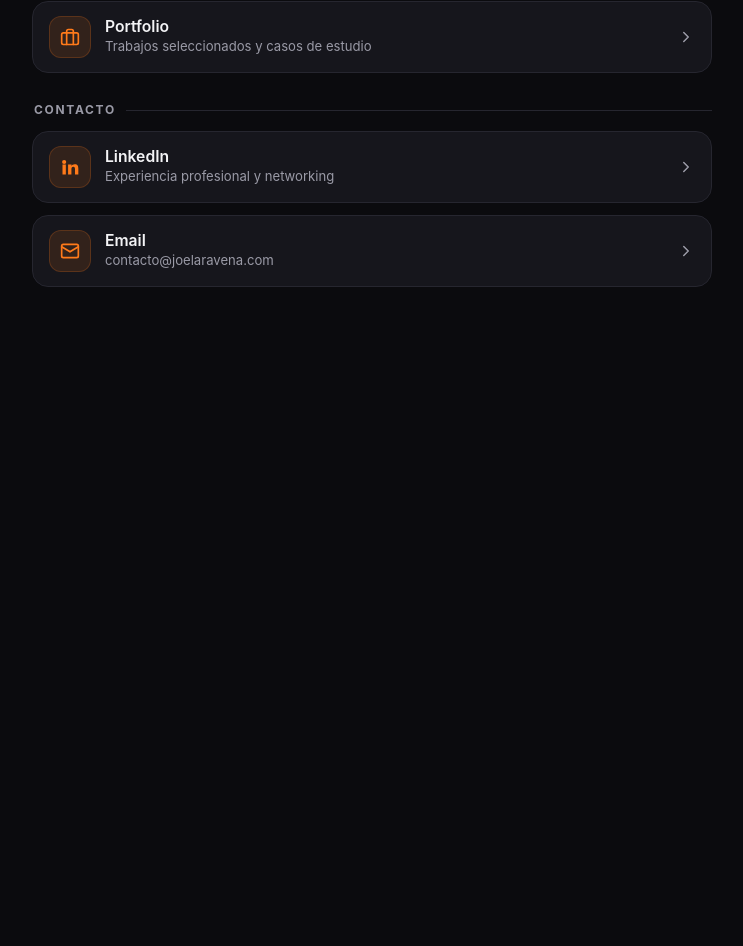
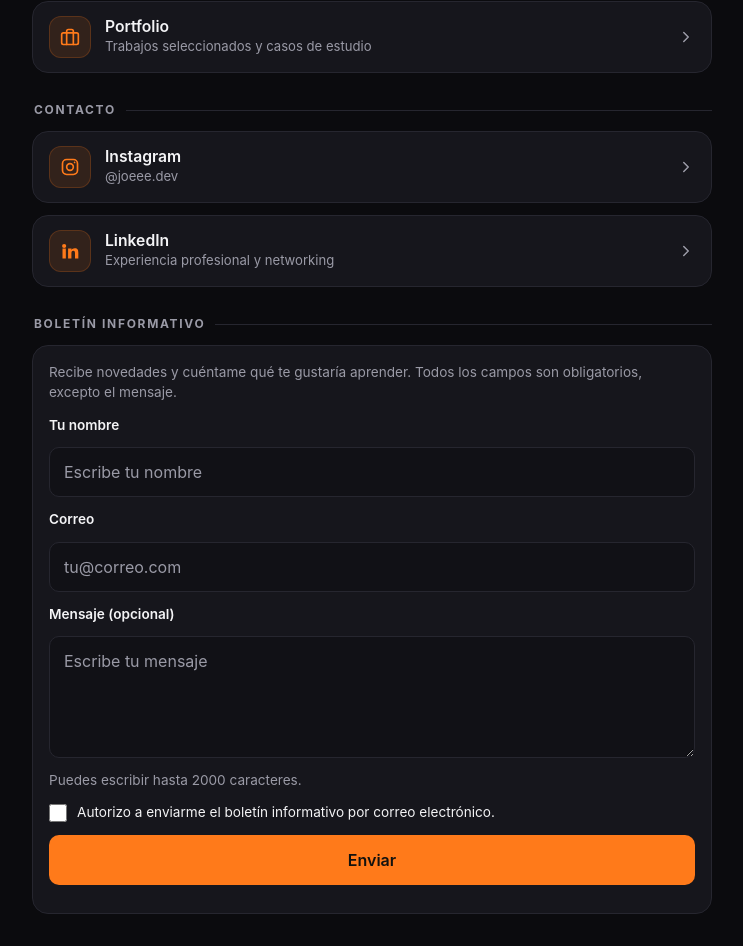
Before and after one commit to HoroJoel/link2, a Next.js app: page / in a window 1280 px wide. Shown: the part 517-1463 px from the top of the page, without its empty margins (268-1011 px from the left). Before the commit the page ends 836 px from the top, so only its background shows below. Built offline with nearby package versions, Linux system fonts and the light colour scheme.

Commit message:
agrega formulario con webhook e instagram y actualiza talleres

```diff
--- /dev/null
+++ b/app/api/newsletter/route.ts
@@ -0,0 +1,55 @@
+export async function POST(request: Request) {
+  let data;
+  try {
+    data = await request.json();
+  } catch {
+    return Response.json({ error: "El formulario no es válido." }, { status: 400 });
+  }
+
+  if (
+    !data ||
+    typeof data.nombre !== "string" ||
+    !data.nombre.trim() ||
+    data.nombre.length > 120 ||
+    typeof data.email !== "string" ||
+    data.email.length > 254 ||
+    !/^[^\s@]+@[^\s@]+\.[^\s@]+$/.test(data.email.trim()) ||
+    data.consent !== true ||
+    (data.mensaje !== undefined &&
+      (typeof data.mensaje !== "string" || data.mensaje.length > 2000))
+  ) {
+    return Response.json(
+      { error: "Revisa tu nombre, correo y autorización. El mensaje puede tener hasta 2000 caracteres." },
+      { status: 400 },
+    );
+  }
+
+  try {
+    const response = await fetch(
+      "https://civic-latticed-recolor.ngrok-free.dev/webhook/curso-vibe-coding",
+      {
+        method: "POST",
+        headers: { "Content-Type": "application/json" },
+        body: JSON.stringify([{
+          nombre: data.nombre.trim(),
+          email: data.email.trim(),
+          consent: true,
+          mensaje: data.mensaje?.trim() ?? "",
+        }]),
+        signal: AbortSignal.timeout(15000),
+      },
+    );
+    if (!response.ok) {
+      return Response.json(
+        { error: "No pudimos completar el envío. Tus datos siguen aquí para que lo intentes nuevamente." },
+        { status: 502 },
+      );
+    }
+    return Response.json({ success: true });
+  } catch {
+    return Response.json(
+      { error: "No pudimos confirmar el envío. Espera un momento antes de volver a intentarlo." },
+      { status: 504 },
+    );
+  }
+}
--- a/app/components/Views.tsx
+++ b/app/components/Views.tsx
@@ -1,8 +1,8 @@
 "use client";
 
-import { useCallback, useEffect, useRef, useState, type CSSProperties } from "react";
+import { useCallback, useEffect, useRef, useState, type CSSProperties, type FormEvent } from "react";
 import { track } from "@vercel/analytics";
-import { contact, courses, projects, type LinkItem, type Project } from "../data";
+import { contact, workshops, projects, type LinkItem, type Project } from "../data";
 import { Arrow, BriefcaseIcon, ChevronLeftIcon } from "./icons";
 
 type View = "home" | "work";
@@ -67,6 +67,52 @@ export default function Views() {
   const [view, setView] = useState<View>("home");
   const [outView, setOutView] = useState<View | null>(null);
   const [entering, setEntering] = useState(false);
+  const [formStatus, setFormStatus] = useState<"idle" | "sending" | "success" | "error">("idle");
+  const [formError, setFormError] = useState("");
+  const submitting = useRef(false);
+
+  async function onSubscribe(event: FormEvent<HTMLFormElement>) {
+    event.preventDefault();
+    if (submitting.current) return;
+    const form = event.currentTarget;
+    const fields = new FormData(form);
+    const nombre = String(fields.get("name") ?? "").trim();
+    if (!nombre) {
+      setFormError("Escribe tu nombre para continuar.");
+      setFormStatus("error");
+      form.querySelector<HTMLInputElement>("#newsletter-name")?.focus();
+      return;
+    }
+    submitting.current = true;
+    setFormStatus("sending");
+    setFormError("");
+    try {
+      const response = await fetch("/api/newsletter", {
+        method: "POST",
+        headers: { "Content-Type": "application/json" },
+        body: JSON.stringify({
+          nombre,
+          email: String(fields.get("email") ?? "").trim(),
+          consent: fields.get("emailConsent") === "accepted",
+          mensaje: String(fields.get("message") ?? "").trim(),
+        }),
+        signal: AbortSignal.timeout(20000),
+      });
+      const result = await response.json();
+      if (!response.ok || result.success !== true) {
+        throw new Error(result.error || "No pudimos completar el envío. Inténtalo nuevamente.");
+      }
+      form.reset();
+      setFormStatus("success");
+    } catch (error) {
+      setFormError(error instanceof Error && error.message && error.name === "Error"
+        ? error.message
+        : "No pudimos confirmar el envío. Revisa tu conexión y espera un momento antes de reintentar.");
+      setFormStatus("error");
+    } finally {
+      submitting.current = false;
+    }
+  }
 
   const portfolioRef = useRef<HTMLAnchorElement>(null);
   const backRef = useRef<HTMLButtonElement>(null);
@@ -136,9 +182,9 @@ export default function Views() {
     <>
       {/* ============ VISTA: LINKS ============ */}
       <div className={classFor("home")} id="view-home" hidden={shown !== "home"}>
-        <section className="anim" style={{ animationDelay: ".06s" }}>
-          <h2 className="section-title">Cursos</h2>
-          {courses.map((item) => (
+        <section id="talleres" className="anim" style={{ animationDelay: ".06s" }}>
+          <h2 className="section-title">Talleres</h2>
+          {workshops.map((item) => (
             <LinkCard key={item.title} item={item} />
           ))}
         </section>
@@ -174,6 +220,66 @@ export default function Views() {
             <LinkCard key={item.title} item={item} />
           ))}
         </section>
+
+        <section className="anim" style={{ animationDelay: ".24s" }}>
+          <h2 className="section-title">Boletín informativo</h2>
+          <form className="newsletter" onSubmit={onSubscribe} aria-busy={formStatus === "sending"}>
+            <p className="newsletter-help">Recibe novedades y cuéntame qué te gustaría aprender. Todos los campos son obligatorios, excepto el mensaje.</p>
+            <fieldset className="newsletter-fields" disabled={formStatus === "sending"}>
+            <label htmlFor="newsletter-name">Tu nombre</label>
+            <input
+              className="newsletter-input"
+              id="newsletter-name"
+              name="name"
+              type="text"
+              maxLength={120}
+              required
+              autoComplete="name"
+              placeholder="Escribe tu nombre"
+            />
+            <label htmlFor="newsletter-email">Correo</label>
+            <input
+              className="newsletter-input"
+              id="newsletter-email"
+              name="email"
+              type="email"
+              maxLength={254}
+              required
+              autoComplete="email"
+              placeholder="tu@correo.com"
+            />
+            <label htmlFor="newsletter-message">Mensaje (opcional)</label>
+            <textarea
+              className="newsletter-input newsletter-message"
+              id="newsletter-message"
+              name="message"
+              rows={4}
+              maxLength={2000}
+              aria-describedby="newsletter-message-help"
+              placeholder="Escribe tu mensaje"
+            />
+            <p className="newsletter-help" id="newsletter-message-help">Puedes escribir hasta 2000 caracteres.</p>
+            <label className="newsletter-consent" htmlFor="newsletter-consent">
+              <input
+                id="newsletter-consent"
+                name="emailConsent"
+                type="checkbox"
+                value="accepted"
+                required
+              />
+              <span>Autorizo a enviarme el boletín informativo por correo electrónico.</span>
+            </label>
+            <button className="newsletter-button" type="submit">
+              {formStatus === "sending" ? "Enviando…" : formStatus === "error" ? "Volver a intentar" : "Enviar"}
+            </button>
+            </fieldset>
+            <div role="status" aria-live="polite" aria-atomic="true">
+              {formStatus === "sending" && <p className="newsletter-help">Estamos enviando tu formulario…</p>}
+              {formStatus === "success" && <p className="newsletter-feedback">¡Gracias! Recibimos tus datos correctamente.</p>}
+            </div>
+            {formStatus === "error" && <p className="newsletter-feedback newsletter-error" role="alert">{formError}</p>}
+          </form>
+        </section>
       </div>
 
       {/* ============ VISTA: PROYECTOS ============ */}
--- a/app/components/icons.tsx
+++ b/app/components/icons.tsx
@@ -83,6 +83,16 @@ export function ChevronLeftIcon(props: IconProps) {
   );
 }
 
+export function InstagramIcon(props: IconProps) {
+  return (
+    <svg {...stroke} {...props}>
+      <rect x="3" y="3" width="18" height="18" rx="5" />
+      <circle cx="12" cy="12" r="4" />
+      <circle cx="17.5" cy="6.5" r="1" fill="currentColor" stroke="none" />
+    </svg>
+  );
+}
+
 export function LinkedInIcon(props: IconProps) {
   return (
     <svg viewBox="0 0 24 24" fill="currentColor" {...props}>
--- a/app/data.tsx
+++ b/app/data.tsx
@@ -3,8 +3,8 @@ import {
   GlobeIcon,
   GraduationIcon,
   HouseIcon,
+  InstagramIcon,
   LinkedInIcon,
-  MailIcon,
   SpaceIcon,
 } from "./components/icons";
 
@@ -24,9 +24,9 @@ export type Project = {
   href?: string;
 };
 
-export const courses: LinkItem[] = [
+export const workshops: LinkItem[] = [
   {
-    title: "Curso destacado",
+    title: "Taller destacado",
     subtitle: "Programa completo, de cero a proyecto final",
     href: "https://cursos-delta.vercel.app/courses",
     icon: <GraduationIcon />,
@@ -37,25 +37,26 @@ export const courses: LinkItem[] = [
 
 export const contact: LinkItem[] = [
   {
+    title: "Instagram",
+    subtitle: "@joeee.dev",
+    href: "https://www.instagram.com/joeee.dev/",
+    icon: <InstagramIcon />,
+    external: true,
+  },
+  {
     title: "LinkedIn",
     subtitle: "Experiencia profesional y networking",
     href: "https://www.linkedin.com/in/joelaravena",
     icon: <LinkedInIcon />,
     external: true,
   },
-  {
-    title: "Email",
-    subtitle: "contacto@joelaravena.com",
-    href: "mailto:contacto@joelaravena.com",
-    icon: <MailIcon />,
-  },
 ];
 
 export const projects: Project[] = [
   {
-    title: "Plataforma de cursos",
+    title: "Plataforma de talleres",
     description:
-      "Catálogo de cursos online con lecciones en video, inscripción y seguimiento del progreso del alumno.",
+      "Catálogo de talleres online con lecciones en video, inscripción y seguimiento del progreso del alumno.",
     icon: <GraduationIcon />,
     href: "https://cursos-delta.vercel.app/courses",
   },
--- a/app/globals.css
+++ b/app/globals.css
@@ -166,6 +166,64 @@ section{display:flex;flex-direction:column;gap:12px}
 }
 .link.featured .ico{background:var(--accent);color:#12120f;border-color:transparent}
 
+/* ---------- Boletín ---------- */
+.newsletter{
+  display:flex;flex-direction:column;gap:12px;
+  padding:16px;
+  background:var(--card);
+  border:1px solid var(--line);
+  border-radius:var(--radius);
+}
+.newsletter label{font-size:.85rem;font-weight:600}
+.newsletter-fields{
+  display:flex;flex-direction:column;gap:12px;
+  border:0;padding:0;margin:0;min-width:0;
+}
+.newsletter-help{margin:0;color:var(--txt-dim);font-size:.85rem;line-height:1.5}
+.newsletter-feedback{
+  margin:0;padding:12px 14px;border:1px solid var(--accent);
+  border-radius:10px;background:var(--bg-2);font-size:.9rem;line-height:1.5;
+}
+.newsletter-error{border-color:#ed9292}
+.newsletter-fields:disabled{opacity:.7}
+.newsletter-fields:disabled .newsletter-button{cursor:wait}
+.newsletter-input{
+  width:100%;min-width:0;
+  padding:12px 14px;
+  background:var(--bg-2);
+  border:1px solid var(--line);
+  border-radius:10px;
+  color:var(--txt);
+  font:inherit;
+}
+.newsletter-input::placeholder{color:var(--txt-dim)}
+.newsletter-message{resize:vertical;min-height:110px}
+.newsletter-button{
+  padding:12px 18px;
+  background:var(--accent);color:#12120f;
+  border:1px solid transparent;border-radius:10px;
+  font:inherit;font-weight:600;cursor:pointer;
+}
+.newsletter-button:hover{filter:brightness(1.08)}
+.newsletter-button:focus-visible{
+  outline:2px solid var(--accent);outline-offset:3px;
+}
+.newsletter-input:focus-visible{
+  border-color:var(--accent);
+  outline:2px solid var(--accent);outline-offset:3px;
+}
+.newsletter .newsletter-consent{
+  display:flex;align-items:flex-start;gap:10px;
+  font-weight:400;line-height:1.5;cursor:pointer;
+}
+.newsletter-consent input{
+  flex-shrink:0;width:18px;height:18px;margin:2px 0 0;
+  accent-color:var(--accent);cursor:pointer;
+}
+.newsletter-consent input:focus-visible{
+  outline:2px solid var(--accent);outline-offset:3px;
+}
+
 /* ---------- Vistas (links ⇄ proyectos) ---------- */
 .view{display:flex;flex-direction:column;gap:28px}
 .view[hidden]{display:none}
@@ -286,7 +344,7 @@ footer a:hover{text-decoration:underline}
   .meta span{font-size:.78rem}
 }
 
-/* Pantallas grandes: dos columnas para cursos/proyectos */
+/* Pantallas grandes: dos columnas para talleres/proyectos */
 @media (min-width:720px){
   :root{--maxw:680px}
 }
--- a/app/page.tsx
+++ b/app/page.tsx
@@ -14,7 +14,7 @@ export default function Home() {
         </div>
 
         <p className="bio">
-          Construyo productos web y comparto lo que aprendo. Acá están mis cursos,
+          Construyo productos web y comparto lo que aprendo. Acá están mis talleres,
           proyectos y redes.
         </p>
       </header>
--- a/next.config.ts
+++ b/next.config.ts
@@ -6,7 +6,7 @@ const nextConfig: NextConfig = {
     return [
       {
         source: "/talleres",
-        destination: "/cursos",
+        destination: "/#talleres",
         permanent: true,
       },
     ];
```
Also changed, not shown: app/layout.tsx (+2 -6 lines), legacy/index.html (+9 -19 lines), 2 other files (tests, documents, lock files or other folders).
